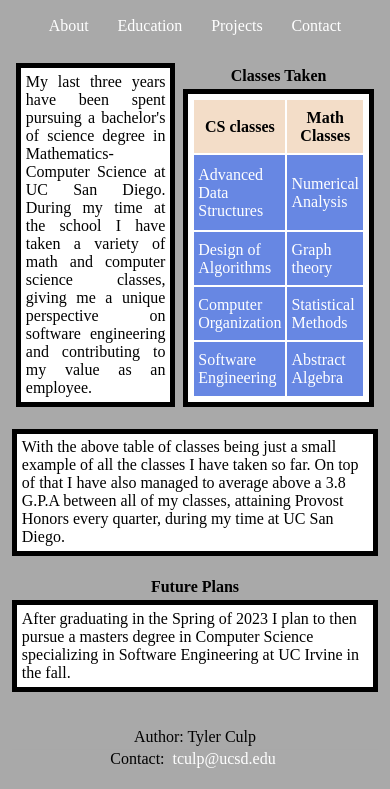
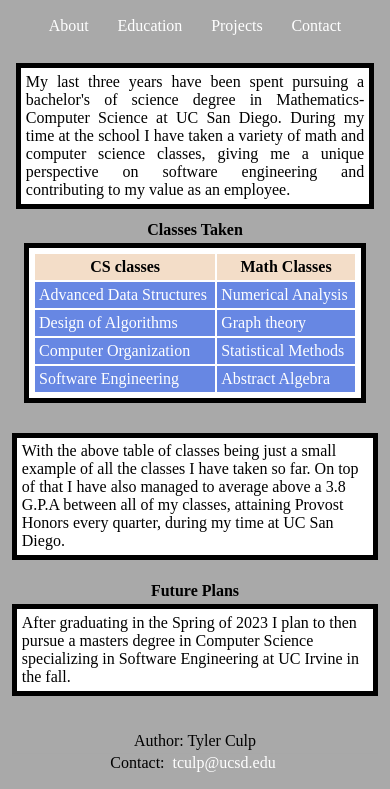
Before and after one commit to Tyler-Culp/My-Website, a plain HTML site: page education.html in a window 390 px wide. Shown: the part 64-853 px from the top of the page. Drawn offline with Linux system fonts and the light colour scheme.

Commit message:
Some css changes

```diff
--- a/education.css
+++ b/education.css
@@ -156,8 +156,14 @@ h3 {
         transform: translateY(.05in);
     }
 
+    #topGrid {
+        display: flex;
+        flex-direction: column;
+    }
+
 
     #firstP {
+        margin-top: auto;
         border: 5px;
         border-style: solid;
         border-color: black;
@@ -165,11 +171,12 @@ h3 {
     }
 
     #table {
-        max-width: 100px;
+        max-width: auto;
         background-color: midnightblue;
         border: 5px;
         border-style: solid;
         border-color: black;
         background-color: white;
+        margin: .5rem;
     }
 }
```
Also changed, not shown: education.html (+0 -17 lines), better_puppy.webp (added).
